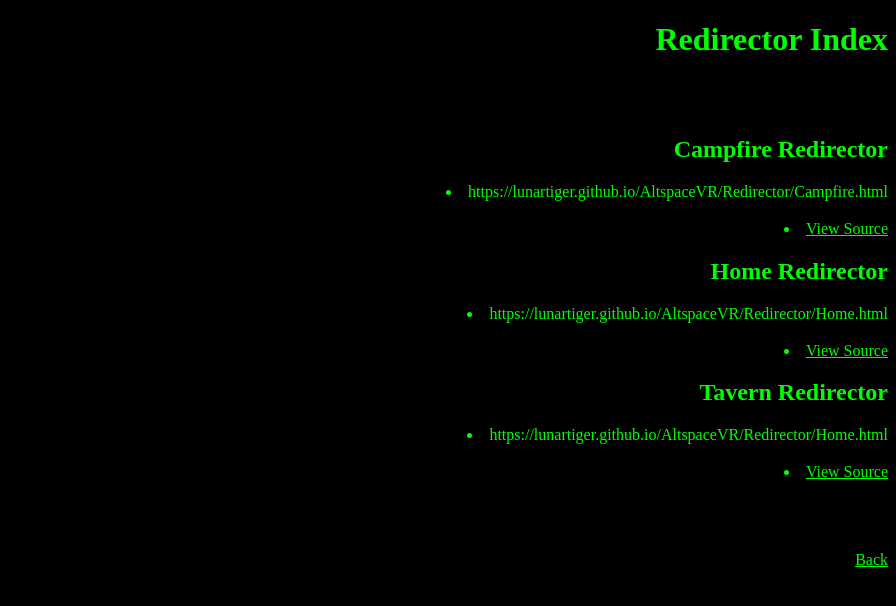
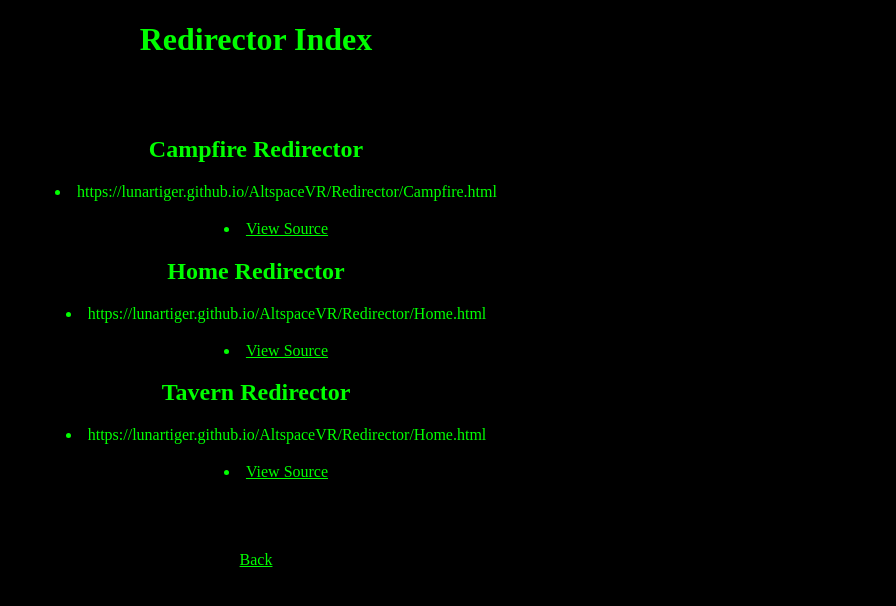
Before and after one commit to LunarTiger/AltspaceVR, a Jekyll site: the page Redirector/index.html, which Jekyll copies as it is, in a window 1280 px wide. Shown: the top 606 px of the page, without its empty margins (384-1280 px from the left). Built offline with Jekyll 4.4.1, drawn with Linux system fonts in a browser that asks for light colours.

Commit message:
Update index.html

```diff
--- a/Redirector/index.html
+++ b/Redirector/index.html
@@ -2,7 +2,7 @@
 <html>
 	<head>
 		<style>
-			body {text-align:right;background-color: #000000;color: #00ff00;}
+			body {text-align:center;background-color: #000000;color: #00ff00;}
 			table {margin-left:auto;margin-right:auto;}
 			ul {list-style-position: inside;}
 			a:link {color: #00ff00;}
```
